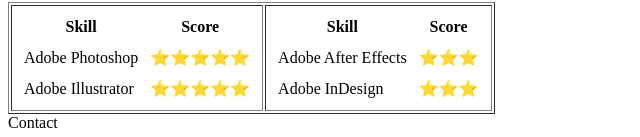
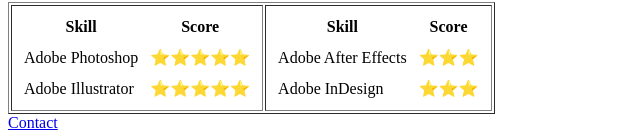
Before and after one commit to bbrallier/cv, a plain HTML site: page index.html in a window 1280 px wide. Shown: the part 949-1086 px from the top of the page, 0-640 px from the left. Drawn offline with Linux system fonts and the light colour scheme.

Commit message:
Update index.html

```diff
--- a/index.html
+++ b/index.html
@@ -68,6 +68,6 @@
       </table>
   </body>
   <footer>
-    <a href"contact-me.html">Contact</a>
+    <a href="contact-me.html">Contact</a>
   </footer>
 </html>
```
